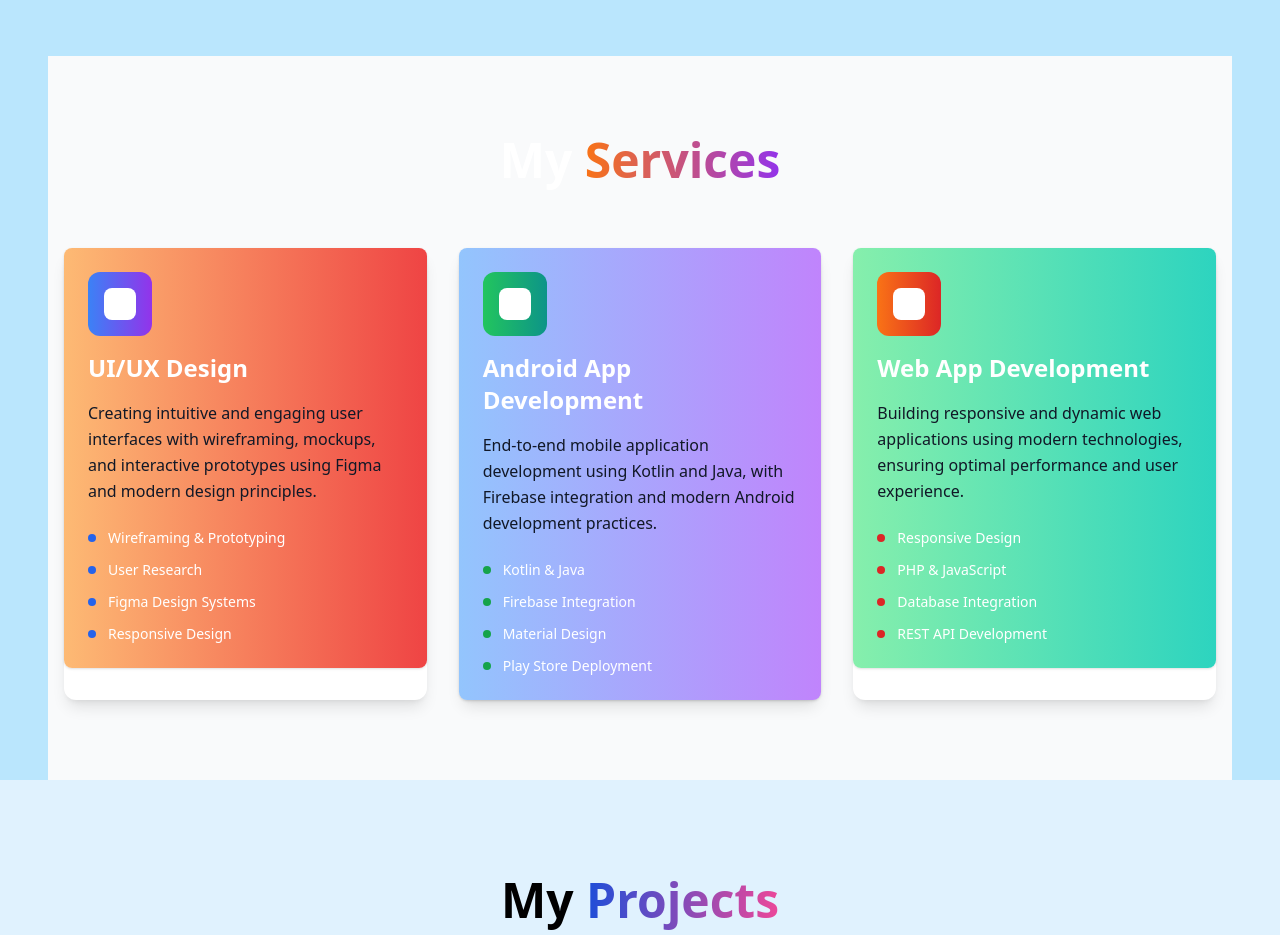
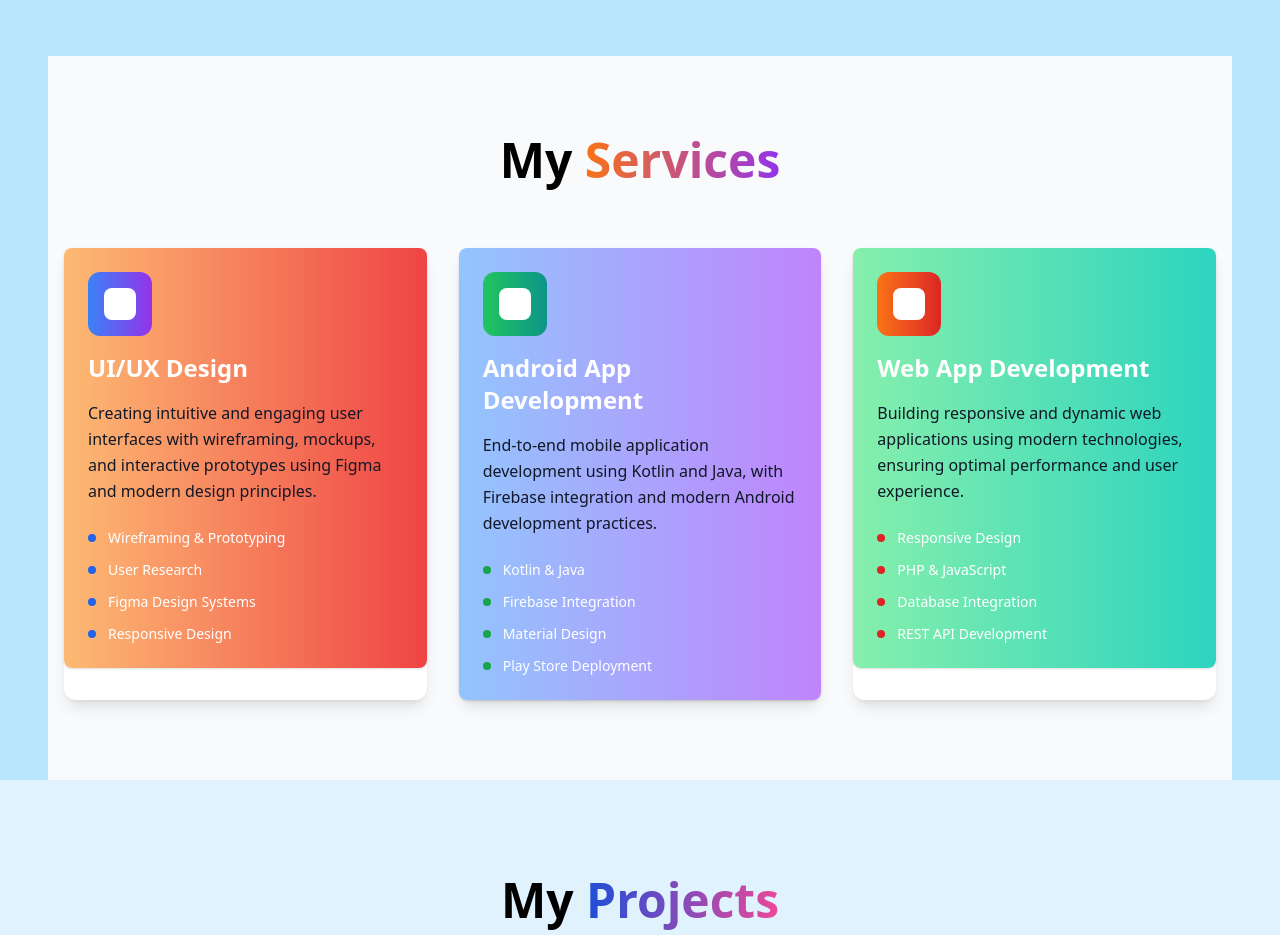
Before and after one commit to Disna11/Portfolio, a plain HTML site: page index.html in a window 1280 px wide. Shown: the part 2440-3375 px from the top of the page. Drawn offline with nearby package versions, Linux system fonts and the light colour scheme.

Commit message:
Update index.html

```diff
--- a/index.html
+++ b/index.html
@@ -462,7 +462,7 @@
         <section id="services" class="py-20 bg-gray-50">
             <div class="container mx-auto px-4">
                 <div class="max-w-6xl mx-auto">
-                    <h2 class="text-4xl md:text-5xl font-bold text-center mb-16">
+                    <h2 class="text-4xl md:text-5xl font-bold text-center text-black mb-16">
                         My <span class="bg-gradient-to-r from-orange-500 to-purple-600 bg-clip-text text-transparent">Services</span>
                     </h2>
 
```
